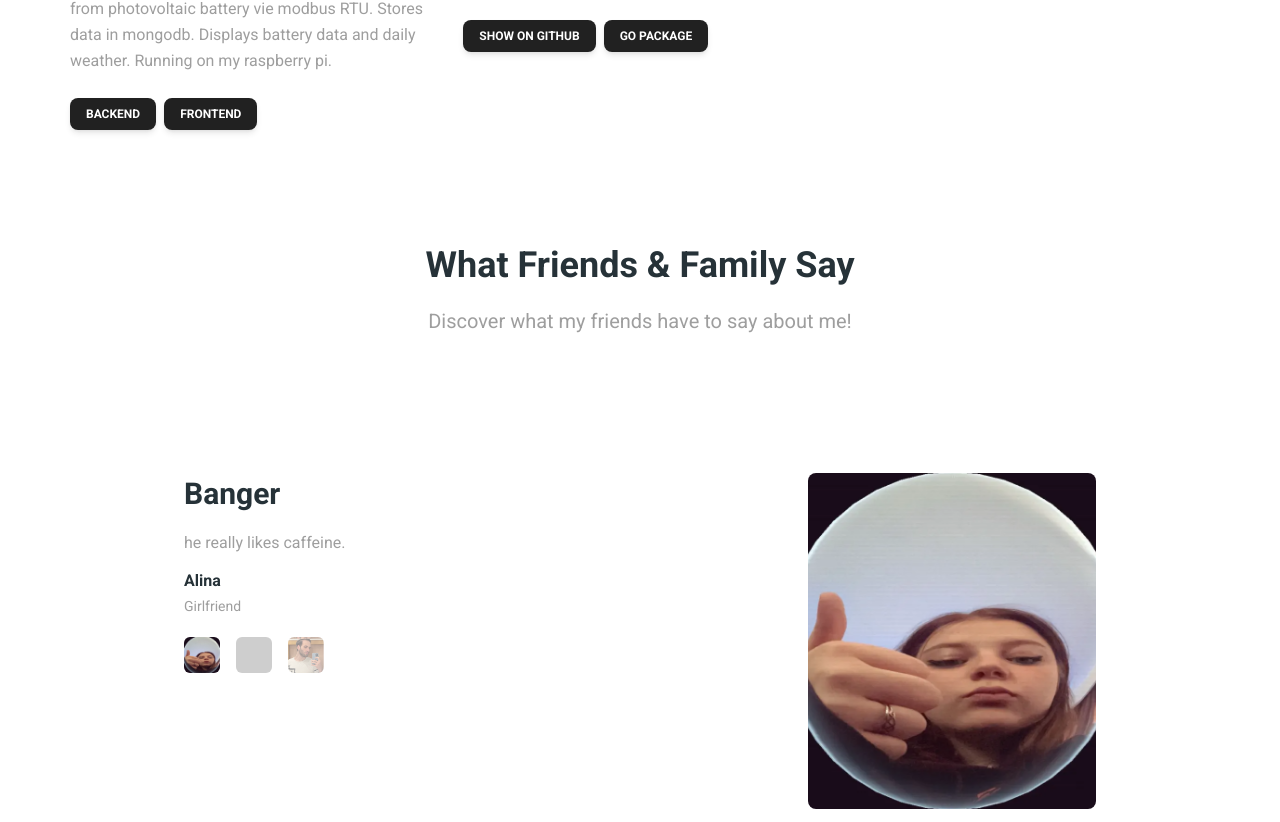
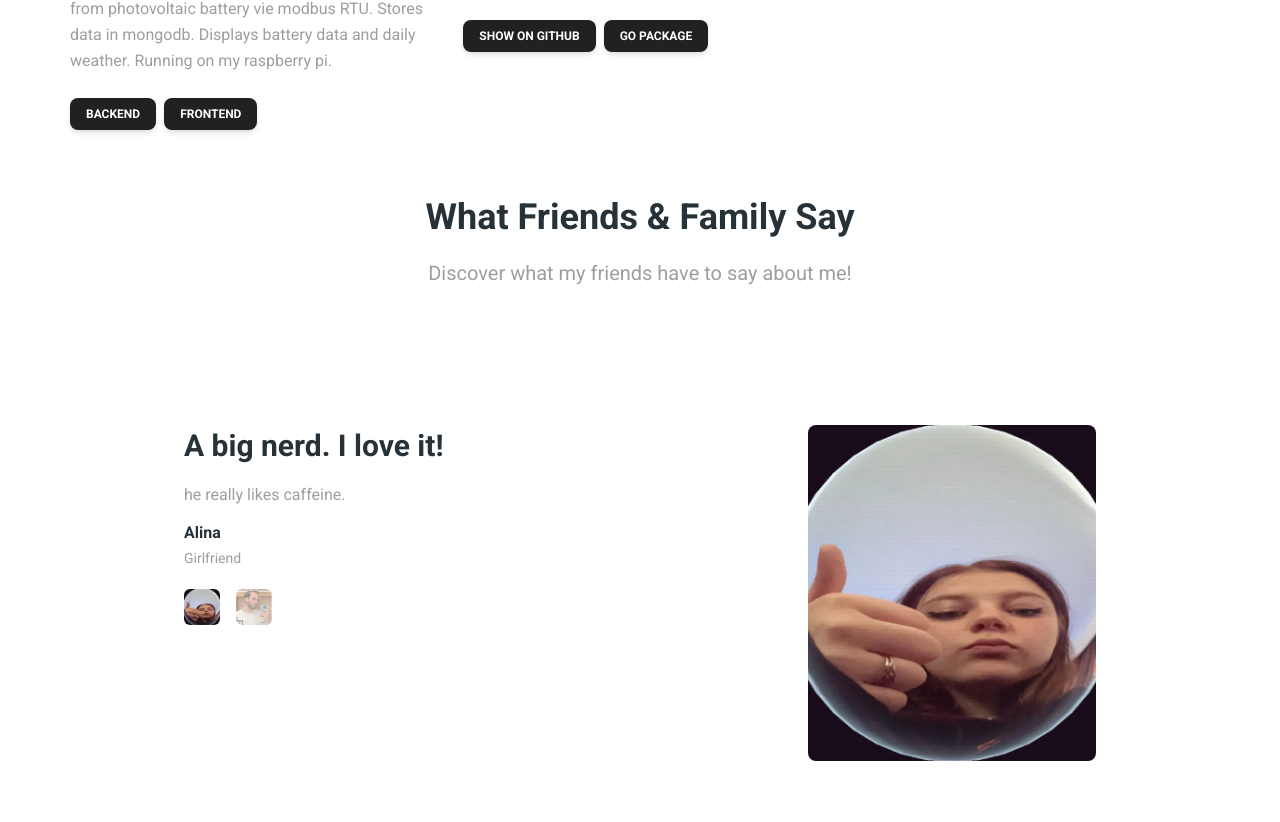
Before and after one commit to sanriodev/blvckleg.dev, a Next.js app: page /portfolio in a window 1280 px wide. Shown: the part 3138-3960 px from the top of the page. Built offline with nearby package versions, Linux system fonts and the light colour scheme; grey boxes are pictures that could not be loaded.

Commit message:
feat: some stuffs

```diff
--- a/src/app/portfolio/testimonial.tsx
+++ b/src/app/portfolio/testimonial.tsx
@@ -8,20 +8,23 @@ export function Testimonial() {
   const [active, setActive] = React.useState(1);
   const testimonials = [
     {
+      title: 'A big nerd. I love it!',
       name: 'Alina',
       role: 'Girlfriend',
       avatar: '/image/testimonial/avatar1.jpg',
       content: 'he really likes caffeine.',
     },
-    {
+    /*    {
+      title: 'typescript wizard',
       name: 'Lukas',
       role: 'Colleague',
       avatar: '/image/testimonial/avatar2.jpg',
-      content: 'typescript wizard.',
-    },
+      content: 'A good colleague and friend. Fun to work with!',
+    }, */
     {
+      title: 'funny guy and great friend',
       name: 'Elijah',
-      role: 'great friend & Developer',
+      role: 'Friend & Developer',
       avatar: '/image/testimonial/avatar3.jpg',
       content:
         "Matteo... he's one of the rare people I can truly call family. Since we became friends, he's been by my side through everything—always there to lean on and to share the tough stuff with. He's just an amazing person! Goofy in the best way, and someone I can trust completely. I’m so lucky to have him as my brother.",
@@ -29,7 +32,7 @@ export function Testimonial() {
   ];
 
   return (
-    <section className='py-4 px-8 lg:py-24'>
+    <section className='py-4 px-8 lg:py-12'>
       <div className='container max-w-screen-lg mx-auto'>
         <div className='container mx-auto mb-20 text-center'>
           <Typography
@@ -61,7 +64,7 @@ export function Testimonial() {
           onPointerLeaveCapture={undefined}
         >
           <CardBody
-            className='w-full lg:gap-10 h-full lg:!flex justify-between '
+            className='w-full lg:gap-10 h-full lg:!flex justify-around '
             placeholder={undefined}
             onPointerEnterCapture={undefined}
             onPointerLeaveCapture={undefined}
@@ -75,7 +78,7 @@ export function Testimonial() {
                 onPointerEnterCapture={undefined}
                 onPointerLeaveCapture={undefined}
               >
-                Banger
+                {testimonials[active - 1].title}
               </Typography>
               <Typography
                 className='mb-3 w-full lg:w-8/12 font-normal !text-gray-500'
```
